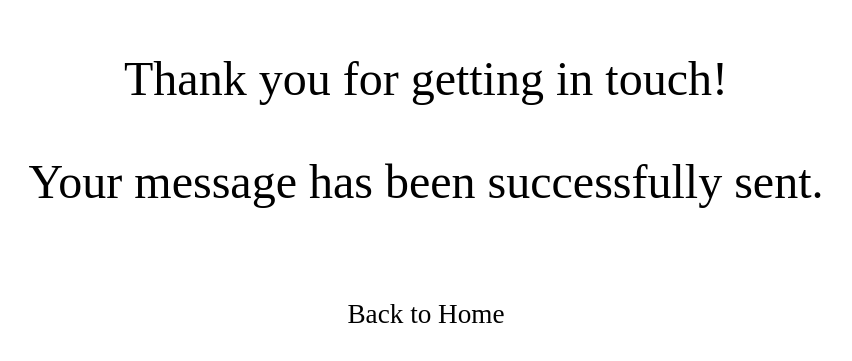
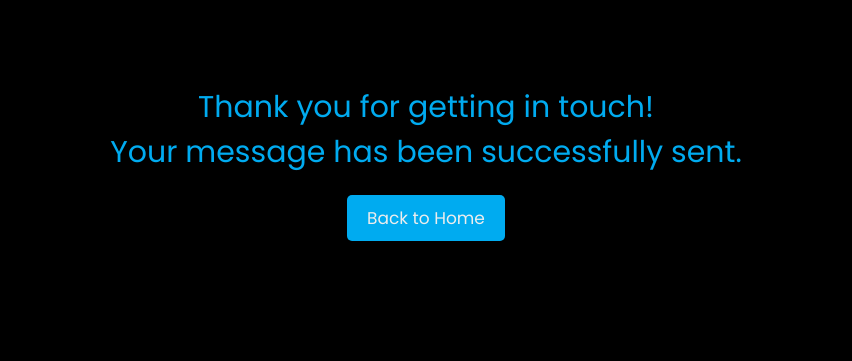
Before and after one commit to leaovictor/site, a website: page thankyou.html in a window 1280 px wide. Shown: the part 237-598 px from the top of the page, without its empty margins (214-1066 px from the left). Drawn offline with Linux system fonts and the light colour scheme.

Commit message:
wip: tranks style

```diff
--- a/thankyou.html
+++ b/thankyou.html
@@ -6,7 +6,7 @@
   <meta http-equiv="X-UA-Compatible" content="IE=edge">
   <meta name="viewport" content="width=device-width, initial-scale=1.0">
   <title>Thank You</title>
-  <link rel="stylesheet" href="styles.css"> <!-- Substitua "styles.css" pelo nome do seu arquivo CSS -->
+  <link rel="stylesheet" href="style.css"> <!-- Substitua "styles.css" pelo nome do seu arquivo CSS -->
   <style>
     /* Estilo adicional específico para a página de agradecimento */
     body {
```
Also changed, not shown: index.html (+0 -4 lines).
